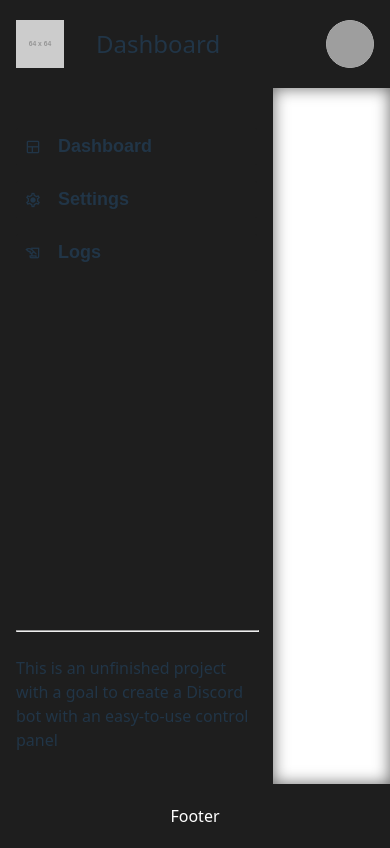
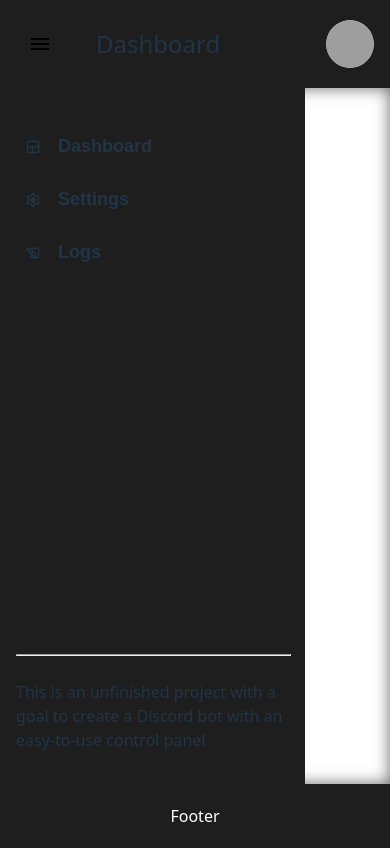
Before and after one commit to tnikFi/discord-bot-ui, a React (Vite) app: page / in a window 390 px wide. Built offline with nearby package versions, Linux system fonts and the light colour scheme; grey boxes are pictures that could not be loaded.

Commit message:
Implemented mobile sidebar

```diff
--- a/src/App.tsx
+++ b/src/App.tsx
@@ -1,21 +1,43 @@
 import { Stack } from '@mui/material'
+import React from 'react'
 import { BrowserRouter, Routes, Route } from 'react-router-dom'
 import './App.css'
 import ContentWrapper from './components/ContentWrapper'
 import Footer from './components/Footer'
 import Header from './components/Header'
 import Sidebar from './components/Sidebar'
+import constants from './constants'
+
+const MobileContext = React.createContext(false)
+const MobileMenuContext = React.createContext({ mobileMenuOpen: false, setMobileMenuOpen: (mobileMenuOpen: boolean) => {} })
 
 function App() {
+  const [useMobileMenu, setUseMobileMenu] = React.useState(window.innerWidth < constants.mobileMenuWidth)
+  const [mobileMenuOpen, setMobileMenuOpen] = React.useState(false)
+
+  const updateMedia = () => {
+    setUseMobileMenu(window.innerWidth < constants.mobileMenuWidth)
+  }
+
+  React.useEffect(() => {
+    window.addEventListener('resize', updateMedia)
+    return () => window.removeEventListener('resize', updateMedia)
+  })
+
   return (
     <BrowserRouter>
       <Stack sx={{ flexDirection: { sx: 'row', md: 'column' } }}>
-        <Header />
-        <ContentWrapper />
-        <Footer />
+        <MobileContext.Provider value={useMobileMenu}>
+          <MobileMenuContext.Provider value={{mobileMenuOpen, setMobileMenuOpen}}>
+            <Header />
+            <ContentWrapper />
+            <Footer />
+          </MobileMenuContext.Provider>
+        </MobileContext.Provider>
       </Stack>
     </BrowserRouter>
   )
 }
 
+export { MobileContext, MobileMenuContext }
 export default App
--- a/src/components/Header.module.css
+++ b/src/components/Header.module.css
@@ -2,6 +2,8 @@
     display: flex;
     flex-flow: row nowrap;
     justify-content: left;
+    position: sticky;
+    top: 0;
     align-items: center;
     padding: 1rem 1rem;
     gap: 2rem;
@@ -11,6 +13,19 @@
 .logo {
     max-width: 3rem;
     align-self: center;
+}
+
+.mobileMenuButton {
+    width: 3rem;
+    height: 3rem;
+    border: none;
+    background-color: transparent;
+    font-size: 100%;
+    text-align: center;
+}
+
+.mobileMenuButton span {
+    vertical-align: middle;
 }
 
 .header h1 {
--- a/src/components/Header.tsx
+++ b/src/components/Header.tsx
@@ -1,11 +1,16 @@
-import React from 'react';
+import React, { useContext } from 'react';
 import PropTypes from 'prop-types';
 import styles from './Header.module.css';
+import constants from '../constants';
+import { MobileContext, MobileMenuContext } from '../App';
 
 const TopBar = () => {
+    const { mobileMenuOpen, setMobileMenuOpen } = useContext(MobileMenuContext)
+    const useMobileMenu = useContext(MobileContext);
 
-    const HandleProfileClick = (event: React.MouseEvent<HTMLElement>) => {
-        // Click circle effect using the absolute position of the click
+    // Circle effect when clicking on the profile picture
+    const handleProfileClick = (event: React.MouseEvent<HTMLElement>) => {
+        event.preventDefault();
         const rect = event.currentTarget.getBoundingClientRect();
         const circle = document.createElement('div');
         circle.classList.add(styles.circle);
@@ -15,14 +20,19 @@ const TopBar = () => {
         setTimeout(() => {
             circle.remove();
         }, 500);
+    }
 
+    // Handle opening and closing the mobile menu
+    const handleMobileMenuClick = (event: React.MouseEvent<HTMLElement>) => {
+        event.preventDefault();
+        setMobileMenuOpen(!mobileMenuOpen);
     }
 
     return (
         <header className={styles.header}>
-            <img className={styles.logo} src='https://dummyimage.com/64x64.png' alt='logo'/>
+            {useMobileMenu ? <button className={styles.mobileMenuButton} onClick={handleMobileMenuClick}><span className="material-symbols-outlined">menu</span></button> : <img className={styles.logo} src='https://dummyimage.com/64x64.png' alt='logo'/>}
             <h1>Dashboard</h1>
-            <button id={styles.profile} onClick={HandleProfileClick}>
+            <button id={styles.profile} onClick={handleProfileClick}>
                 <img className={styles.profile} src="https://ia803204.us.archive.org/4/items/discordprofilepictures/discordblue.png" alt="Profile picture" />
             </button>
         </header>
--- a/src/components/Sidebar.module.css
+++ b/src/components/Sidebar.module.css
@@ -23,10 +23,23 @@
 
 @media screen and (max-width: 480px) {
     .sidebar {
-        max-width: 90vw;
-        min-width: 70vw;
+        position: fixed;
         overflow-y: scroll;
         overflow-x: hidden;
         padding: 1rem;
+        margin-right: -90vw;
+        transition: transform 250ms cubic-bezier(.4,0,.3,1);
+        height: inherit;
+        width: 70vw;
+    }
+
+    .sidebar p {
+        word-wrap: normal;
+        width: inherit;
+    }
+
+    .hidden {
+        transform: translateX(-100%);
+
     }
 }
--- a/src/components/Sidebar.tsx
+++ b/src/components/Sidebar.tsx
@@ -1,9 +1,12 @@
 import { Box } from '@mui/material';
-import React from 'react';
+import React, { useContext, useEffect } from 'react';
+import { MobileMenuContext } from '../App';
 import styles from './Sidebar.module.css';
 import SidebarButton from './SidebarButton';
 
 const Sidebar = () => {
+    const { mobileMenuOpen, setMobileMenuOpen } = useContext(MobileMenuContext)
+
     const sidebarLinks = [
         {icon: 'team_dashboard', label: 'Dashboard'},
         {icon: 'settings', label: 'Settings'},
@@ -11,7 +14,7 @@ const Sidebar = () => {
     ]
 
     return (
-        <div className={styles.sidebar}>
+        <div className={`${styles.sidebar} ${mobileMenuOpen ? styles.hidden : ''}`} >
             <nav>
                 <ul>
                     {sidebarLinks.map((link, index) => (<li key={link.label}><SidebarButton icon={link.icon} label={link.label} /></li>))}
--- /dev/null
+++ b/src/constants.ts
@@ -0,0 +1,5 @@
+const constants = {
+  mobileMenuWidth: 480
+}
+
+export default constants
```
